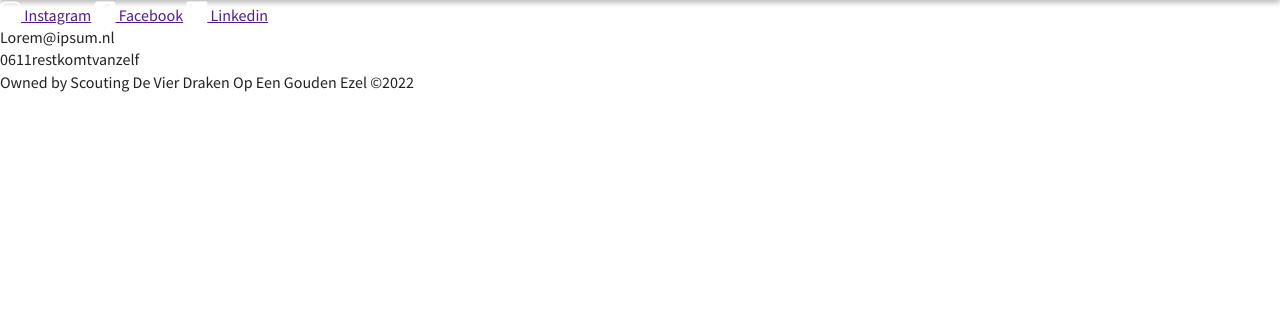
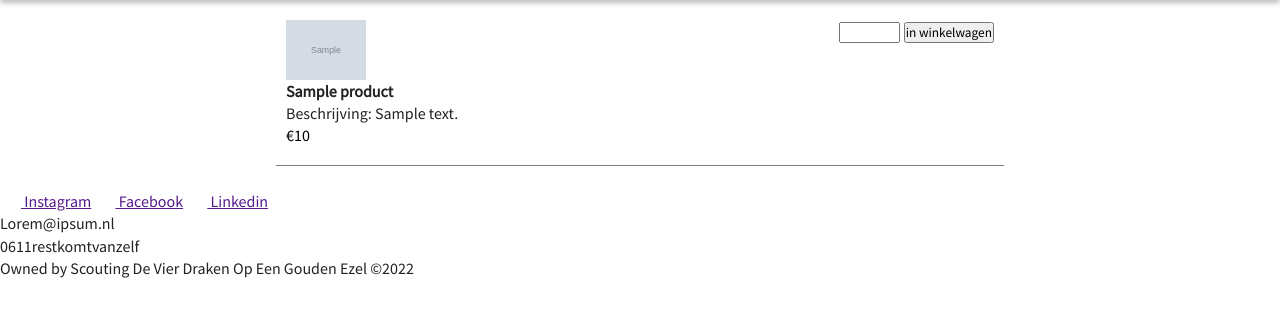
Before and after one commit to Lars-van-Bezooijen/Winkeltje, a PHP site: page /takenlijst/products.php in a window 1280 px wide. Shown: the part 113-430 px from the top of the page. Run offline with PHP 8.4, Linux system fonts and the light colour scheme; tables that the repository leaves empty or names only in its code hold one stand-in row (values such as "Sample post"); grey boxes marked "Sample" are stand-in pictures; some libraries are stand-ins or nearby versions.

Commit message:
added products.php

```diff
--- /dev/null
+++ b/backend/config.php
@@ -0,0 +1,13 @@
+<?php
+
+#### TODO
+//Hernoem dit bestand naar 'config.php' en vul jouw eigen database-gegevens in.
+//Deze config wordt hierna _niet_ meegestuurd naar je groepsgenoten. Zo kan iedereen zijn eigen wachtwoord, etc. invullen.
+
+$dbHost = 'localhost';
+$dbName = 'winkeltje';
+$dbUser = 'root';
+$dbPass = '';
+
+//De url waarop jouw project staat. Géén slash aan het einde.
+$base_url = 'http://localhost/winkeltje';
--- /dev/null
+++ b/backend/conn.php
@@ -0,0 +1,8 @@
+<?php
+
+//Haal de configuratie op
+require_once 'config.php';
+
+//Met behulp van PDO zetten we de connectie op, waarna we met setAttribute de manier van errormeldingen weergeven bepalen.
+$conn = new PDO("mysql:host=$dbHost;dbname=$dbName", $dbUser, $dbPass);
+$conn->setAttribute(PDO::ATTR_ERRMODE, PDO::ERRMODE_EXCEPTION);
--- a/css/main.css
+++ b/css/main.css
@@ -92,6 +92,10 @@ textarea {
   margin: 0;
   font-family: 'Source sans pro';
 }
+.wrapper{
+  width: 60%;
+  margin: 0 auto;
+}
 header{
   background: #1dd144;
   display: flex;
@@ -124,6 +128,27 @@ i{
 }
 i.fa-cart-shopping{
   padding: 5px;
+}
+
+.product{
+  margin: 20px;
+  border-bottom: 1px solid grey;
+  padding: 0px 10px 18px 10px;
+  display: flex;
+  justify-content: space-between;
+}
+.name{
+  font-weight: bold;
+}
+.price{
+  color: black;
+}
+.stock-empty{
+  color: red;
+  font-weight: bold;
+}
+img.img{
+  width: 80px;
 }
 
 /* ==========================================================================
--- a/products.php
+++ b/products.php
@@ -8,14 +8,43 @@
 </head>
 <body>
 <?php
-require_once "header.php"
+    require_once "header.php"
+?>
 
+<?php
+    require_once 'backend/conn.php';
+    $query = "SELECT * FROM products";
+    $statement = $conn->prepare($query);
+    $statement->execute();
+    $products = $statement->fetchAll(PDO::FETCH_ASSOC);
+?>
+<div class="wrapper">
+    <?php foreach($products as $product): ?>
+        <div class="product">
+            <div class="split">
+                <img class="img" src="<?php echo $product['img_dir'] ?>" alt="">
+                <p class="name"><?php echo $product['name']; ?></p>
+                <p class="description"><?php echo "Beschrijving: " . $product['description']; ?></p>
+                <p class="price">&euro;<?php echo $product['price']; ?></p>
+                <?php
+                    if($product['stock'] == 0){
+                        echo '<p class="stock-empty">Niet leverbaar!</p>';
+                    }
+                ?>
+            </div>
+            <div class="split">
+                <form class="amount" action="">
+                    <input type="number" name="amount" id="amount" min="0" max="<?php echo $product['stock']; ?>">
+                    <input type="submit" value="in winkelwagen">
+                </form>
+            </div>
 
-?>
+        </div>
+    <?php endforeach; ?>
+</div>
+
 <?php
-require_once "footer.php"
-
-
+    require_once "footer.php"
 ?>
 </body>
 </html>
```
Also changed, not shown: backend/config.example.php (added, +13 -0 lines), img/products/brocolli.png (added), img/products/stok.jpg (added), img/products/touw.png (added).
